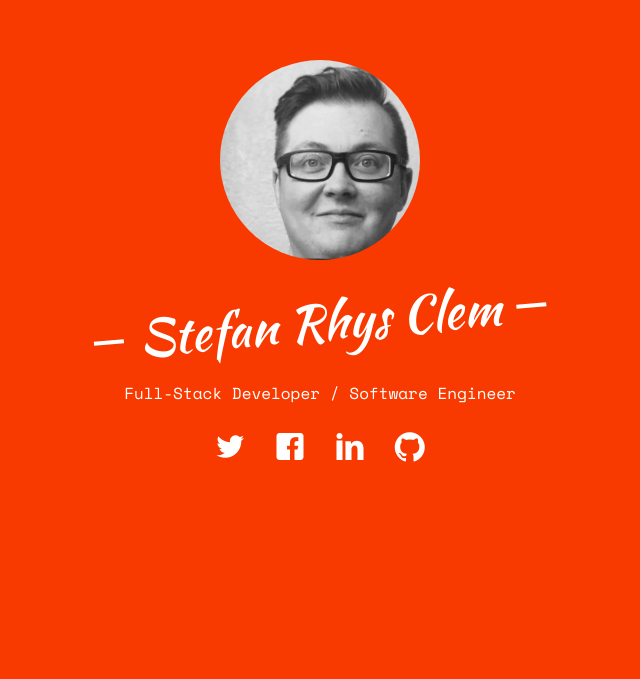
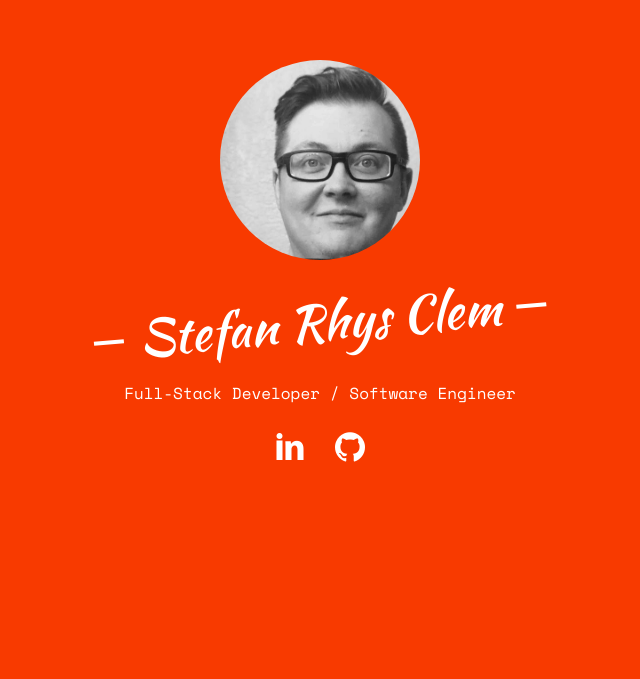
Before and after one commit to iepoch/iepoch.github.io, a website: page index.html in a window 1280 px wide. Shown: the part 121-800 px from the top of the page, without its empty margins (320-960 px from the left). Drawn offline with nearby package versions, Linux system fonts and the light colour scheme; some packages are replaced by stand-ins of ours; no server answers; files whose address does not match are found by name.

Commit message:
Added Linkedin, remove twitter, and facebook

```diff
--- a/index.html
+++ b/index.html
@@ -73,9 +73,7 @@
 							<h3><span>Full-Stack Developer / Software Engineer</span></h3>
 							<p>
 								<ul class="fh5co-social-icons">
-									<li><a href="#"><i class="icon-twitter2"></i></a></li>
-									<li><a href="#"><i class="icon-facebook2"></i></a></li>
-									<li><a href="#"><i class="icon-linkedin2"></i></a></li>
+									<li><a href="https://linkedin.com/in/iepoch"><i class="icon-linkedin2"></i></a></li>
 									<li><a href="https://github.com/iepoch"><i class="icon-github2"></i></a></li>
 								</ul>
 							</p>
```
